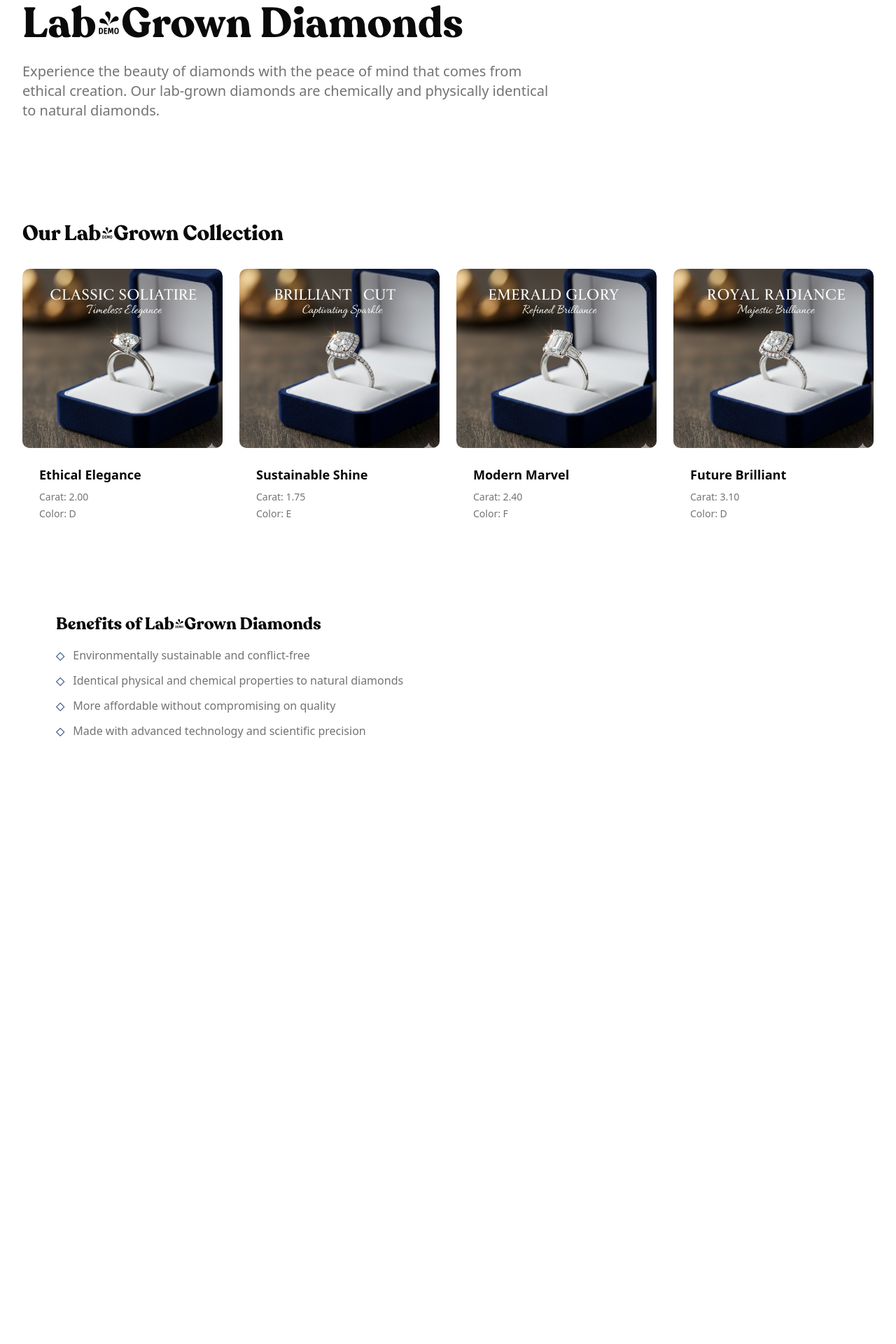
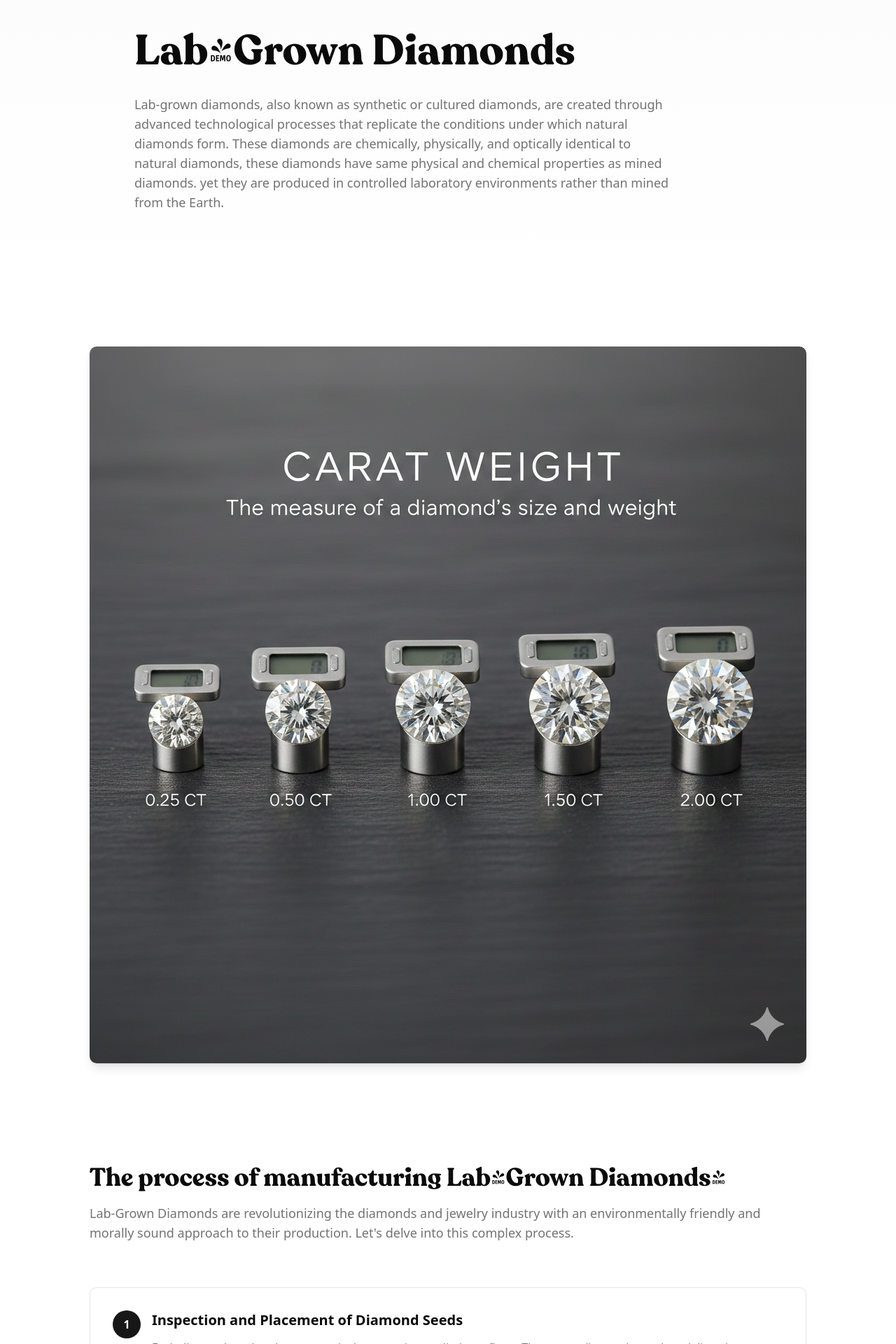
Before and after one commit to arpit-golakiya/luxe-diamonds, a Next.js app: page /products/lab-grown in a window 1280 px wide. Shown: the part 60-1980 px from the top of the page at 70% size. Before the commit the page ends 1244 px from the top, so only its background shows below. Built offline with nearby package versions, Linux system fonts and the light colour scheme.

Commit message:
fix: change content in lab grown diamond product.

```diff
--- a/app/products/lab-grown/page.jsx
+++ b/app/products/lab-grown/page.jsx
@@ -1,8 +1,8 @@
 "use client"
 
-import Image from "next/image"
 import { motion } from "framer-motion"
 import { useInView } from "react-intersection-observer"
+import Link from "next/link"
 
 const containerVariants = {
     hidden: { opacity: 0 },
@@ -16,163 +16,202 @@ const containerVariants = {
 }
 
 const itemVariants = {
-    hidden: { opacity: 0, scale: 0.9 },
+    hidden: { opacity: 0, y: 20 },
     visible: {
         opacity: 1,
-        scale: 1,
-        transition: { duration: 0.5, ease: "easeOut" },
+        y: 0,
+        transition: { duration: 0.6, ease: "easeOut" },
     },
 }
 
-export default function LabGrown() {
-    const diamonds = [
+export default function LabGrownDiamonds() {
+    const { ref: procesRef, inView: processInView } = useInView({ threshold: 0.2, triggerOnce: true })
+    const { ref: offeringsRef, inView: offeringsInView } = useInView({ threshold: 0.2, triggerOnce: true })
+
+    const processSteps = [
         {
-            id: 1,
-            name: "Ethical Elegance",
-            carat: "2.00",
-            price: "$8,450",
-            color: "D",
-            image: "/natural_diamonds/classic_solitaire.png",
+            title: "Inspection and Placement of Diamond Seeds",
+            description:
+                "Each diamond seed undergoes meticulous scrutiny to eliminate flaws. The top-quality seeds are then delicately positioned on a metal disc for insertion into the diamond-growing apparatus. Generally, they are fabricated using two methods: High-Pressure High Temperature (HPHT) and Chemical Vapor Deposition (CVD).",
         },
         {
-            id: 2,
-            name: "Sustainable Shine",
-            carat: "1.75",
-            price: "$6,800",
-            color: "E",
-            image: "/natural_diamonds/brilliant_cut.png",
+            title: "Exposure to Elevated Temperatures",
+            description:
+                "A blend of high temperatures, pressure, and gases creates an environment that facilitates the breakdown of carbon atoms, which then precipitate onto the seeds within the chamber. Over time, the seeds metamorphose into rough diamonds within a span of a few weeks.",
         },
         {
-            id: 3,
-            name: "Modern Marvel",
-            carat: "2.40",
-            price: "$10,200",
-            color: "F",
-            image: "/natural_diamonds/emerald_glory.png",
-        },
-        {
-            id: 4,
-            name: "Future Brilliant",
-            carat: "3.10",
-            price: "$13,900",
-            color: "D",
-            image: "/natural_diamonds/royal_radiance.png",
+            title: "Cutting, Polishing, and Enhancing the Luster",
+            description:
+                "The rough diamonds generated acquire identical chemical, physical, and optical characteristics as mined diamonds through this process. They are then meticulously cut and polished to yield a genuine, authentic, and exquisitely cultivated diamond.",
         },
     ]
 
-    const { ref: cardsRef, inView: cardsInView } = useInView({ threshold: 0.1, triggerOnce: true })
-    const { ref: benefitsRef, inView: benefitsInView } = useInView({ threshold: 0.2, triggerOnce: true })
+    const offerings = [
+        "Loose Parcels & Certified Lab Grown Diamonds. (CVD & HPHT)",
+        "Round Brilliants & Various Fancy shapes like Oval, Pear, Marquise, Princess, Cushion, Emerald, Radiant, Heart & more.",
+        "All white Colors & Fancy Color diamonds in all measurements.",
+        "0.01ct through 10.00ct and above.",
+    ]
 
     return (
-        <div className="min-h-screen">
+        <div className="min-h-screen bg-background">
+            {/* Hero Section */}
             <motion.section
-                className="py-16 bg-surface"
+                className="py-24 px-4 sm:px-6 lg:px-8 bg-gradient-to-b from-muted/30 to-background"
                 initial={{ opacity: 0 }}
                 animate={{ opacity: 1 }}
                 transition={{ duration: 0.8 }}
             >
-                <div className="max-w-7xl mx-auto px-4 sm:px-6 lg:px-8">
-                    <motion.h1
-                        className="text-5xl md:text-6xl font-serif font-bold mb-6"
+                <div className="max-w-4xl mx-auto">
+                    <motion.div
+                        initial={{ opacity: 0, y: 30 }}
+                        animate={{ opacity: 1, y: 0 }}
+                        transition={{ duration: 0.6, delay: 0.1 }}
+                    >
+                        <h1 className="text-5xl md:text-6xl font-serif font-bold text-foreground mb-6 text-balance leading-tight">
+                            Lab-Grown Diamonds
+                        </h1>
+                    </motion.div>
+
+                    <motion.p
+                        className="text-lg text-muted-foreground max-w-3xl mb-8"
                         initial={{ opacity: 0, y: 20 }}
                         animate={{ opacity: 1, y: 0 }}
                         transition={{ duration: 0.6, delay: 0.2 }}
                     >
-                        Lab-Grown Diamonds
-                    </motion.h1>
-                    <motion.p
-                        className="text-xl text-muted-foreground max-w-3xl"
-                        initial={{ opacity: 0, y: 20 }}
-                        animate={{ opacity: 1, y: 0 }}
-                        transition={{ duration: 0.6, delay: 0.4 }}
-                    >
-                        Experience the beauty of diamonds with the peace of mind that comes from ethical creation. Our lab-grown
-                        diamonds are chemically and physically identical to natural diamonds.
+                        Lab-grown diamonds, also known as synthetic or cultured diamonds, are created through advanced technological
+                        processes that replicate the conditions under which natural diamonds form. These diamonds are chemically,
+                        physically, and optically identical to natural diamonds, these diamonds have same physical and chemical
+                        properties as mined diamonds. yet they are produced in controlled laboratory environments rather than mined
+                        from the Earth.
                     </motion.p>
                 </div>
             </motion.section>
 
-            <section className="py-20 bg-background">
-                <div className="max-w-7xl mx-auto px-4 sm:px-6 lg:px-8">
-                    <motion.h2
-                        className="text-3xl font-serif font-bold mb-8"
+            <motion.section
+                className="py-16 px-4 sm:px-6 lg:px-8"
+                initial={{ opacity: 0 }}
+                animate={{ opacity: 1 }}
+                transition={{ duration: 0.8, delay: 0.2 }}
+            >
+                <div className="max-w-5xl mx-auto">
+                    <motion.div
+                        initial={{ opacity: 0, scale: 0.95 }}
+                        animate={{ opacity: 1, scale: 1 }}
+                        transition={{ duration: 0.6, delay: 0.3 }}
+                        className="rounded-lg overflow-hidden shadow-lg"
+                    >
+                        <img
+                            src="/carat_wight.png"
+                            alt="Lab-grown diamonds manufacturing process"
+                            className="w-full h-auto object-cover"
+                        />
+                    </motion.div>
+                </div>
+            </motion.section>
+
+            {/* Manufacturing Process Section */}
+            <section className="py-20 px-4 sm:px-6 lg:px-8">
+                <div className="max-w-5xl mx-auto">
+                    <motion.div
+                        ref={procesRef}
                         initial={{ opacity: 0, y: 20 }}
-                        whileInView={{ opacity: 1, y: 0 }}
+                        animate={processInView ? { opacity: 1, y: 0 } : { opacity: 0, y: 20 }}
                         transition={{ duration: 0.6 }}
-                        viewport={{ once: true }}
+                        className="mb-16"
                     >
-                        Our Lab-Grown Collection
-                    </motion.h2>
+                        <h2 className="text-3xl md:text-4xl font-serif font-bold text-foreground mb-4">
+                            The process of manufacturing Lab-Grown Diamonds!
+                        </h2>
+                        <p className="text-lg text-muted-foreground">
+                            Lab-Grown Diamonds are revolutionizing the diamonds and jewelry industry with an environmentally friendly
+                            and morally sound approach to their production. Let's delve into this complex process.
+                        </p>
+                    </motion.div>
 
+                    {/* Process Steps */}
                     <motion.div
-                        className="grid grid-cols-1 md:grid-cols-2 lg:grid-cols-4 gap-6 mb-12"
-                        ref={cardsRef}
+                        className="space-y-8"
                         initial="hidden"
-                        animate={cardsInView ? "visible" : "hidden"}
+                        animate={processInView ? "visible" : "hidden"}
                         variants={containerVariants}
                     >
-                        {diamonds.map((diamond) => (
+                        {processSteps.map((step, index) => (
                             <motion.div
-                                key={diamond.id}
-                                className="bg-surface rounded-lg overflow-hidden hover:shadow-lg transition"
+                                key={index}
+                                className="bg-surface rounded-lg p-8 border border-border hover:shadow-lg transition-shadow"
                                 variants={itemVariants}
-                                whileHover={{ y: -8, transition: { duration: 0.3 } }}
                             >
-                                <motion.div
-                                    className="relative h-64 rounded-lg overflow-hidden"
-                                    whileHover={{ scale: 1.1 }}
-                                    transition={{ duration: 0.4 }}
-                                >
-                                    <Image
-                                        src={diamond.image || "/placeholder.svg"}
-                                        alt={diamond.name}
-                                        fill
-                                        className="object-cover"
-                                        priority
-                                    />
-                                </motion.div>
-                                <div className="p-6">
-                                    <h3 className="text-lg font-semibold mb-2">{diamond.name}</h3>
-                                    <div className="text-sm text-muted-foreground mb-3 space-y-1">
-                                        <p>Carat: {diamond.carat}</p>
-                                        <p>Color: {diamond.color}</p>
+                                <div className="flex gap-4">
+                                    <div className="flex-shrink-0">
+                                        <div className="flex items-center justify-center h-10 w-10 rounded-full bg-primary text-primary-foreground font-semibold">
+                                            {index + 1}
+                                        </div>
+                                    </div>
+                                    <div className="flex-1">
+                                        <h3 className="text-xl font-semibold text-foreground mb-3">{step.title}</h3>
+                                        <p className="text-muted-foreground leading-relaxed">{step.description}</p>
                                     </div>
                                 </div>
                             </motion.div>
                         ))}
                     </motion.div>
 
+                    <p className="text-lg mt-16 text-muted-foreground">
+                        Here at Ishanta Jewels, we have extensively researched lab-grown diamonds over the years, and in our efforts to make a positive environmental impact, we strive to offer the highest quality of lab-grown diamonds.
+                    </p>
+                </div>
+            </section>
+
+            {/* Our Offerings Section */}
+            <section className="py-20 px-4 sm:px-6 lg:px-8 bg-muted/20">
+                <div className="max-w-5xl mx-auto">
                     <motion.div
-                        className="bg-surface rounded-lg p-12"
-                        ref={benefitsRef}
+                        ref={offeringsRef}
                         initial={{ opacity: 0, y: 20 }}
-                        animate={benefitsInView ? { opacity: 1, y: 0 } : { opacity: 0, y: 20 }}
+                        animate={offeringsInView ? { opacity: 1, y: 0 } : { opacity: 0, y: 20 }}
                         transition={{ duration: 0.6 }}
                     >
-                        <h3 className="text-2xl font-serif font-bold mb-4">Benefits of Lab-Grown Diamonds</h3>
-                        <motion.ul
-                            className="space-y-3 text-muted-foreground"
+                        <h2 className="text-3xl md:text-4xl font-serif font-bold text-foreground mb-12">
+                            Our Offerings are as follows:
+                        </h2>
+
+                        <motion.div
+                            className="space-y-5"
                             initial="hidden"
-                            animate={benefitsInView ? "visible" : "hidden"}
+                            animate={offeringsInView ? "visible" : "hidden"}
                             variants={containerVariants}
                         >
-                            <motion.li className="flex gap-3" variants={itemVariants}>
-                                <span className="text-accent">◇</span>
-                                <span>Environmentally sustainable and conflict-free</span>
-                            </motion.li>
-                            <motion.li className="flex gap-3" variants={itemVariants}>
-                                <span className="text-accent">◇</span>
-                                <span>Identical physical and chemical properties to natural diamonds</span>
-                            </motion.li>
-                            <motion.li className="flex gap-3" variants={itemVariants}>
-                                <span className="text-accent">◇</span>
-                                <span>More affordable without compromising on quality</span>
-                            </motion.li>
-                            <motion.li className="flex gap-3" variants={itemVariants}>
-                                <span className="text-accent">◇</span>
-                                <span>Made with advanced technology and scientific precision</span>
-                            </motion.li>
-                        </motion.ul>
+                            {offerings.map((offering, index) => (
+                                <motion.div key={index} className="flex gap-4 items-start" variants={itemVariants}>
+                                    <div className="flex-shrink-0 mt-1">
+                                        <div className="flex items-center justify-center h-6 w-6">
+                                            <span className="text-primary text-xl">◇</span>
+                                        </div>
+                                    </div>
+                                    <p className="text-base text-muted-foreground leading-relaxed">{offering}</p>
+                                </motion.div>
+                            ))}
+                        </motion.div>
+                    </motion.div>
+
+                    {/* CTA Section */}
+                    <motion.div
+                        className="mt-16 pt-12 border-t border-border"
+                        initial={{ opacity: 0, y: 20 }}
+                        animate={offeringsInView ? { opacity: 1, y: 0 } : { opacity: 0, y: 20 }}
+                        transition={{ duration: 0.6, delay: 0.3 }}
+                    >
+                        <p className="text-lg text-muted-foreground mb-6">If not done yet</p>
+                        <Link href="#quote">
+                            <motion.button
+                                className="px-8 py-3 bg-primary text-primary-foreground font-semibold rounded-lg hover:opacity-90 transition-opacity"
+                                whileHover={{ scale: 1.05 }}
+                                whileTap={{ scale: 0.95 }}
+                            >
+                                Get Quote Now
+                            </motion.button>
+                        </Link>
                     </motion.div>
                 </div>
             </section>
```
